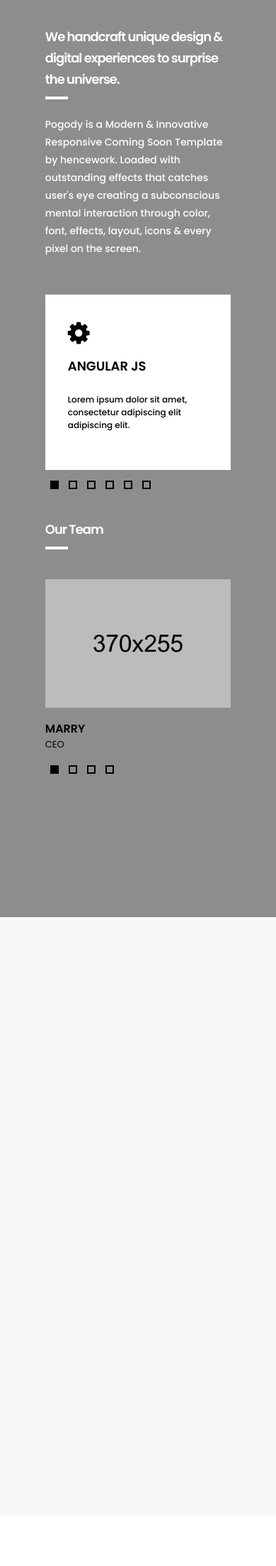
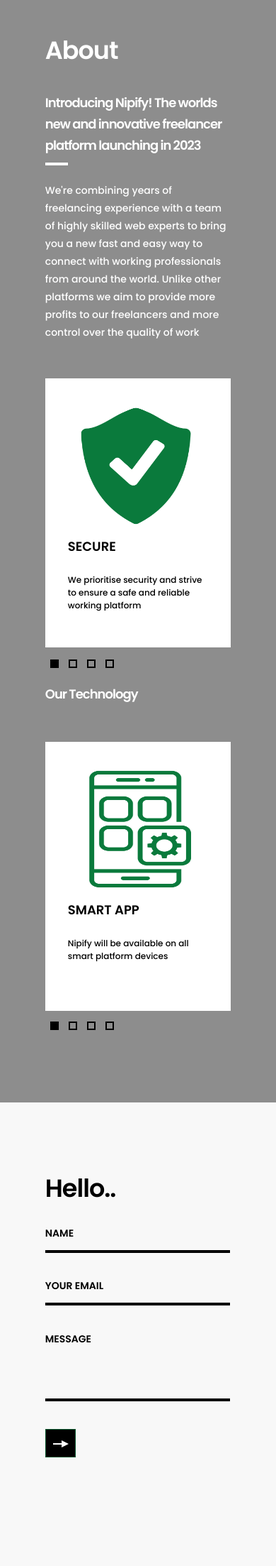
Before and after one commit to SuperDev0109/nipify, a PHP site: page / in a window 390 px wide. Shown: the part 1061-3267 px from the top of the page at 71% size. Before the commit the page ends 2353 px from the top, so only its background shows below. Run offline with PHP 8.4, Linux system fonts and the light colour scheme.

Commit message:
About updated

```diff
--- a/css/component2.css
+++ b/css/component2.css
@@ -332,6 +332,7 @@
 }
 
 .typed-cursor{
+	color: #07552a;
     opacity: 1;
     -webkit-animation: blink 0.7s infinite;
     -moz-animation: blink 0.7s infinite;
--- a/css/style.css
+++ b/css/style.css
@@ -119,7 +119,7 @@
   z-index: -1;
   width: 100%;
   height: 10px;
-  background: #000;
+  background: #07552a;
   -webkit-transform: translate3d(-100%, 0, 0);
   transform: translate3d(-100%, 0, 0);
   pointer-events: none; }
@@ -216,7 +216,7 @@
   padding-bottom: 40px; }
 
 .small-hr {
-  background: #000 none repeat scroll 0 0;
+  background: #07552a none repeat scroll 0 0;
   display: block;
   height: 4px;
   width: 32px; }
@@ -343,7 +343,8 @@
     display: block; }
   #qualities .item, #team .item {
     padding: 0 32px;
-    overflow: hidden; }
+    overflow: hidden;
+    min-height: 379px; }
   #qualities .fa-qual, #team .fa-qual {
     font-size: 36px;
     padding-top: 28px;
@@ -418,8 +419,8 @@
   right: 45px; }
 
 .btn-default.active.focus, .btn-default.active:focus, .btn-default.active:hover, .btn-default.focus:active, .btn-default:active:focus, .btn-default:active:hover, .open > .dropdown-toggle.btn-default.focus, .open > .dropdown-toggle.btn-default:focus, .open > .dropdown-toggle.btn-default:hover {
-  background: #000;
-  border-color: #000;
+  background: #07552a;
+  border-color: #07552a;
   color: #fff;
   outline: none; }
 
@@ -428,15 +429,15 @@
   color: #fff;
   letter-spacing: 1px;
   text-transform: uppercase;
-  border-color: #000;
+  border-color: #07552a;
   border-radius: 0;
   height: 57px;
   width: 203px;
-  background: #000; }
+  background: #07552a; }
   .btn:hover, .btn:focus, .btn:active {
-    background: #000;
+    background: #0b803f;
     color: #fff;
-    border-color: #000;
+    border-color: #0b803f;
     outline: none; }
     .btn:hover .arrow:after, .btn:focus .arrow:after, .btn:active .arrow:after {
       width: 20px; }
@@ -920,7 +921,7 @@
       font-size: 13px; }
 
   .logo img {
-    width: 50px; } }
+    width: 100%; } }
 @media only screen and (max-width: 973px) {
   .copyright .social-icons {
     padding-bottom: 12px; } }
@@ -983,7 +984,7 @@
     padding-bottom: 20px; }
 
   .logo img {
-    width: auto; }
+    width: 100%; }
 
   .page {
     position: static;
--- a/index.php
+++ b/index.php
@@ -51,7 +51,7 @@
 						<div class="col-lg-8 col-md-9 col-sm-9 col-xs-9 align-center content-wrap">
 
 						<!--Logo-->
-						<div class="logo align-center text-left"><img src="custom/img/logo_1.png" style="width: 100%;" alt="logo">
+						<div class="logo align-center text-left"><img src="custom/img/logo_1.png" alt="logo">
 						</div>
 						<!--/Logo-->
 
@@ -63,13 +63,13 @@
 								<div  class="preloader"></div>
 								<div class="align-center text-left">
 									<span class="small-hr animated fadeInLeft"  data-animation="fadeInLeft" data-out-animation="fadeOutLeft" data-out-animation-delay="200"></span>
-									<p class="animated fadeInLeft"  data-animation="fadeInLeft" data-out-animation="fadeOutLeft" data-out-animation-delay="300">We are busy working on something awesome.</p>
+									<p class="animated fadeInLeft"  data-animation="fadeInLeft" data-out-animation="fadeOutLeft" data-out-animation-delay="300" style="color: #07552a">We are busy working on something awesome.</p>
 									<div class="type-wrap text-left">
-										<h1  class="animated fadeInLeft"  data-animation="fadeInLeft" data-out-animation="fadeOutLeft" data-out-animation-delay="900"><span id="typed" ></span></h1>
+										<h1  class="animated fadeInLeft"  data-animation="fadeInLeft" data-out-animation="fadeOutLeft" data-out-animation-delay="900"><span id="typed" style="color: #07552a;"></span></h1>
 									</div>
 
 									<div class="notify-btn main-menu">
-										<a  href="#contact_fullname" class="btn btn-default animated fadeInLeft" data-animation="fadeInLeft" data-animation-delay="1000" data-out-animation="fadeInLeft" data-out-animation-delay="600" data-toggle="modal" data-target="#notify-my"><span class="button-label text-left">Notify me</span><span class="arrow-wrap"><span class="arrow"></span></span></a>
+										<a  href="#contact_fullname" class="btn btn-default animated fadeInLeft" data-animation="fadeInLeft" data-animation-delay="1000" data-out-animation="fadeInLeft" data-out-animation-delay="600" data-toggle="modal" data-target="#notify-my"><span class="button-label text-left">Register</span><span class="arrow-wrap"><span class="arrow"></span></span></a>
 									</div>
 								</div>
 							</section>
@@ -234,30 +234,31 @@
 							</section>
 							<!--/Notify Success Form-->
 
-							<div class="copyright">
+							<div class="copyright" style="display: flex; flex-direction: column">
+
 								<ul class="social-icons">
 									<li>
 										<a href="" class="social-icon">
-											<i class="fa fa-facebook"></i>
+											<i class="fa fa-facebook" style="color: #07552a;"></i>
 										</a>
 									</li>
 									<li>
 										<a href="" class="social-icon">
-											<i class="fa fa-instagram"></i>
+											<i class="fa fa-instagram" style="color: #07552a;"></i>
 										</a>
 									</li>
 									<li>
 										<a href="" class="social-icon">
-											<i class="fa fa-youtube-play"></i>
+											<i class="fa fa-youtube-play" style="color: #07552a;"></i>
 										</a>
 									</li>
 									<li>
 										<a href="" class="social-icon">
-											<i class="fa fa-twitter"></i>
+											<i class="fa fa-twitter" style="color: #07552a;"></i>
 										</a>
 									</li>
 								</ul>
-								<p>Nipify ™ powered by KPVE Group</p>
+								<p style="margin-left: 4px; margin-top: 10px; color: #07552a">Nipify ™ powered by KPVE Group</p>
 							</div>
 						</div>
 						<!--/main content-->
@@ -315,53 +316,39 @@
 									<h3>About</h3>
 								</div>
 								<div class="col-lg-9 col-md-8 col-sm-8 col-xs-9">
-									<p class="tagline">We handcraft unique design & digital experiences to surprise the universe.</p>
+									<p class="tagline">Introducing Nipify! The worlds new and innovative freelancer platform launching in 2023</p>
 									<span class="small-hr"></span>
-									<p class="align-center">Pogody is a Modern & Innovative Responsive Coming Soon Template by hencework. Loaded with outstanding effects that catches user's eye creating a subconscious mental interaction through color, font, effects, layout, icons & every pixel on the screen.</p>
+									<p class="align-center">We're combining years of freelancing experience with a team of highly skilled web experts to bring you a new fast and easy way to connect with working professionals from around the world. Unlike other platforms we aim to provide more profits to our freelancers and more control over the quality of work</p>
 
 									<!--Client Slider-->
 									<div id="qualities">
 										<div class="qualities">
 											<div class="item" >
-												<span class="fa-qual"><i class="fa fa-cog"></i></span>
-												<span class="qual-tag">Angular js</span>
+												<span class="fa-qual"><img src="custom/img/tech4.png" style="width: 190px; height: 190px;" /></span>
+												<span class="qual-tag"> Secure</span>
 												<span class="qual-desc">
-													Lorem ipsum dolor sit amet, consectetur adipiscing elit adipiscing elit.
+													We prioritise security and strive to ensure a safe and reliable working platform
 												</span>
 											</div>
 											<div class="item" >
-												<span class="fa-qual"><i class="fa fa-gavel"></i></span>
-												<span class="qual-tag">Bootstrap Sass</span>
+												<span class="fa-qual"><img src="custom/img/tech1.png" style="width: 190px; height: 190px;" /></span>
+												<span class="qual-tag">Global Connections</span>
 												<span class="qual-desc">
-													Lorem ipsum dolor sit amet, consectetur adipiscing elit adipiscing elit.
+													Connect with likeminded, talented individuals from around the world
 												</span>
 											</div>
 											<div class="item" >
-												<span class="fa-qual"><i class="fa fa-sitemap"></i></span>
-												<span class="qual-tag"> CSS3</span>
+												<span class="fa-qual"><img src="custom/img/tech2.png" style="width: 190px; height: 190px;" /></span>
+												<span class="qual-tag"> Higher Earnings</span>
 												<span class="qual-desc">
-													Lorem ipsum dolor sit amet, consectetur adipiscing elit adipiscing elit.
+													Guaranteed higher earnings with our platform than our competitors
 												</span>
 											</div>
 											<div class="item" >
-												<span class="fa-qual"><i class="fa fa-space-shuttle"></i></span>
-												<span class="qual-tag">HTML5</span>
+												<span class="fa-qual"><img src="custom/img/tech3.png" style="width: 190px; height: 190px;" /></span>
+												<span class="qual-tag"> 24/7 Support</span>
 												<span class="qual-desc">
-													Lorem ipsum dolor sit amet, consectetur adipiscing elit adipiscing elit.
-												</span>
-											</div>
-											<div class="item" >
-												<span class="fa-qual"><i class="fa fa-soundcloud"></i></span>
-												<span class="qual-tag"> Mailchimp</span>
-												<span class="qual-desc">
-													Lorem ipsum dolor sit amet, consectetur adipiscing elit adipiscing elit.
-												</span>
-											</div>
-											<div class="item" >
-												<span class="fa-qual"><i class="fa fa-trophy"></i></span>
-												<span class="qual-tag"> Ajax</span>
-												<span class="qual-desc">
-													Lorem ipsum dolor sit amet, consectetur adipiscing elit adipiscing elit.
+													Our Nipify support staff are available to support you 24/7
 												</span>
 											</div>
 										</div>
@@ -369,138 +356,42 @@
 									<!--/Client Slider-->
 								</div>
 								<!--Team Slider-->
-								<div class="col-lg-offset-3 col-md-offset-3 col-sm-offset-3 col-lg-7 col-md-8 col-sm-8 col-xs-9 team-sec">
-									<p class="tagline">Our Team</p>
-									<span class="small-hr"></span>
-									<div id="team">
-										<div class="team">
-											<div class="item">
-												<div class="team-img-wrap">
-													<img src="img/team1.jpg" alt="team1">
-													<div class="team-overlay">
-														<ul class="social-icons">
-															<li>
-																<a href="" class="social-icon">
-																	<i class="fa fa-facebook"></i>
-																</a>
-															</li>
-															<li>
-																<a href="" class="social-icon">
-																	<i class="fa fa-twitter"></i>
-																</a>
-															</li>
-															<li>
-																<a href="" class="social-icon">
-																	<i class="fa fa-linkedin"></i>
-																</a>
-															</li>
-															<li>
-																<a href="" class="social-icon">
-																	<i class="fa fa-behance"></i>
-																</a>
-															</li>
-														</ul>
-													</div>
-												</div>
-												<span class="name"> marry</span>
-												<span class="desg"> ceo											</span>
+								<div class="col-lg-offset-3 col-lg-9 col-md-8 col-sm-8 col-xs-9">
+									<p class="tagline">Our Technology</p>
+									<!--Client Slider-->
+									<div id="qualities">
+										<div class="qualities">
+											<div class="item" >
+												<span class="fa-qual"><img src="custom/img/tech5.png" style="width: 190px; height: 190px;" /></span>
+												<span class="qual-tag"> Smart App</span>
+												<span class="qual-desc">
+													Nipify will be available on all smart platform devices
+												</span>
 											</div>
 											<div class="item" >
-												<div class="team-img-wrap">
-													<img src="img/team2.jpg" alt="team1">
-													<div class="team-overlay">
-														<ul class="social-icons">
-															<li>
-																<a href="" class="social-icon">
-																	<i class="fa fa-facebook"></i>
-																</a>
-															</li>
-															<li>
-																<a href="" class="social-icon">
-																	<i class="fa fa-twitter"></i>
-																</a>
-															</li>
-															<li>
-																<a href="" class="social-icon">
-																	<i class="fa fa-linkedin"></i>
-																</a>
-															</li>
-															<li>
-																<a href="" class="social-icon">
-																	<i class="fa fa-behance"></i>
-																</a>
-															</li>
-														</ul>
-													</div>
-												</div>
-												<span class="name"> david</span>
-												<span class="desg"> coo											</span>
+												<span class="fa-qual"><img src="custom/img/tech6.png" style="width: 190px; height: 190px;" /></span>
+												<span class="qual-tag">Blockchain</span>
+												<span class="qual-desc">
+													We aim to utilise the blockchain technology to provide maximum security and proof of work
+												</span>
 											</div>
 											<div class="item" >
-												<div class="team-img-wrap">
-													<img src="img/team3.jpg" alt="team1">
-													<div class="team-overlay">
-														<ul class="social-icons">
-															<li>
-																<a href="" class="social-icon">
-																	<i class="fa fa-facebook"></i>
-																</a>
-															</li>
-															<li>
-																<a href="" class="social-icon">
-																	<i class="fa fa-twitter"></i>
-																</a>
-															</li>
-															<li>
-																<a href="" class="social-icon">
-																	<i class="fa fa-linkedin"></i>
-																</a>
-															</li>
-															<li>
-																<a href="" class="social-icon">
-																	<i class="fa fa-behance"></i>
-																</a>
-															</li>
-														</ul>
-													</div>
-												</div>
-												<span class="name"> john</span>
-												<span class="desg"> ceo											</span>
+												<span class="fa-qual"><img src="custom/img/tech2.png" style="width: 190px; height: 190px;" /></span>
+												<span class="qual-tag"> Higher Earnings</span>
+												<span class="qual-desc">
+													Guaranteed higher earnings with our platform than our competitors
+												</span>
 											</div>
 											<div class="item" >
-												<div class="team-img-wrap">
-													<img src="img/team4.jpg" alt="team1">
-													<div class="team-overlay">
-														<ul class="social-icons">
-															<li>
-																<a href="" class="social-icon">
-																	<i class="fa fa-facebook"></i>
-																</a>
-															</li>
-															<li>
-																<a href="" class="social-icon">
-																	<i class="fa fa-twitter"></i>
-																</a>
-															</li>
-															<li>
-																<a href="" class="social-icon">
-																	<i class="fa fa-linkedin"></i>
-																</a>
-															</li>
-															<li>
-																<a href="" class="social-icon">
-																	<i class="fa fa-behance"></i>
-																</a>
-															</li>
-														</ul>
-													</div>
-												</div>
-												<span class="name"> elina</span>
-												<span class="desg"> ceo											</span>
+												<span class="fa-qual"><img src="custom/img/tech3.png" style="width: 190px; height: 190px;" /></span>
+												<span class="qual-tag"> 24/7 Support</span>
+												<span class="qual-desc">
+													Our Nipify support staff are available to support you 24/7
+												</span>
 											</div>
-
 										</div>
 									</div>
+									<!--/Client Slider-->
 								</div>
 								<!--/Team Slider-->
 							</div>
@@ -514,7 +405,42 @@
 				<div class="page page-right">
 					<div  class="page-inner full-height">
 						<div class="container align-center detail-info">
+							<div class="row">
+							<div data-ng-controller="ContactController" class="panel-body">
+								<h3 class="col-lg-12 col-xs-9" data-ng-bind="formData.inputName||'Hello..'">Hello..</h3>
+								<div class="col-lg-6 col-md-6 col-sm-6 col-xs-9">
+									<form data-ng-submit="submit(contactform, $event)"  name="contactform" method="post" class="form-horizontal" role="form">
+										<div class="form-group input--hoshi" data-ng-class="{ 'has-error': contactform.inputName.$invalid && submitted }">
+											<div class="input-wrap">
+												<input data-ng-model="formData.inputName" type="text" class="form-control input__field input input__field--hoshi" id="inputName" name="inputName" placeholder="Name" required>
+												<label class="input__label input__label input__label--hoshi input__label--hoshi-color-1 input__label--hoshi input__label--hoshi-color-1" ></label>
+											</div>
+										</div>
+										<div class="form-group  input--hoshi" data-ng-class="{ 'has-error': contactform.inputEmail.$invalid && submitted }">
+											<div class="input-wrap">
+												<input data-ng-model="formData.inputEmail" type="email" class="form-control input input__field input__field--hoshi" placeholder="Your Email" id="inputEmail" name="inputEmail" required>
+												<label class="input__label input__label--hoshi input__label--hoshi-color-1"></label>
+											</div>
+										</div>
+										<div class="form-group  input--hoshi" data-ng-class="{ 'has-error': contactform.inputMessage.$invalid && submitted }">
+											<div class="input-wrap">
+												<textarea data-ng-model="formData.inputMessage" class="form-control input input__field input__field--hoshi" rows="4" id="inputMessage" name="inputMessage" placeholder="message" required></textarea>
+												<label class="input__label input__label--hoshi input__label--hoshi-color-1"></label>
+											</div>
+										</div>
+										<div class="form-group">
+											<div class="align-center">
+												<button type="submit" class="btn btn-default" data-ng-disabled="submitButtonDisabled">
+													<span><span class="arrow-wrap"><span class="arrow"></span></span></span>
+												</button>
+											</div>
+										</div>
+									</form>
+									<p data-ng-class="result">{{ resultMessage }}</p>
+								</div>
 
+							</div>
+							</div>
 						</div>
 
 						<div class="trans-overlay-dark-contact"></div>
--- a/scss/style.scss
+++ b/scss/style.scss
@@ -1146,7 +1146,7 @@
 		}
 	}
 	.logo img{
-		width:50px;
+		width:100%;
 	}
 }
 @media only screen and (max-width: 973px) {
```
Also changed, not shown: custom/img/2.png (added), custom/img/3.png (added), custom/img/logo_1.png, custom/img/tech1.png (added), custom/img/tech2.png (added), custom/img/tech3.png (added), custom/img/tech4.png (added), custom/img/tech5.png (added), custom/img/tech6.png (added).
